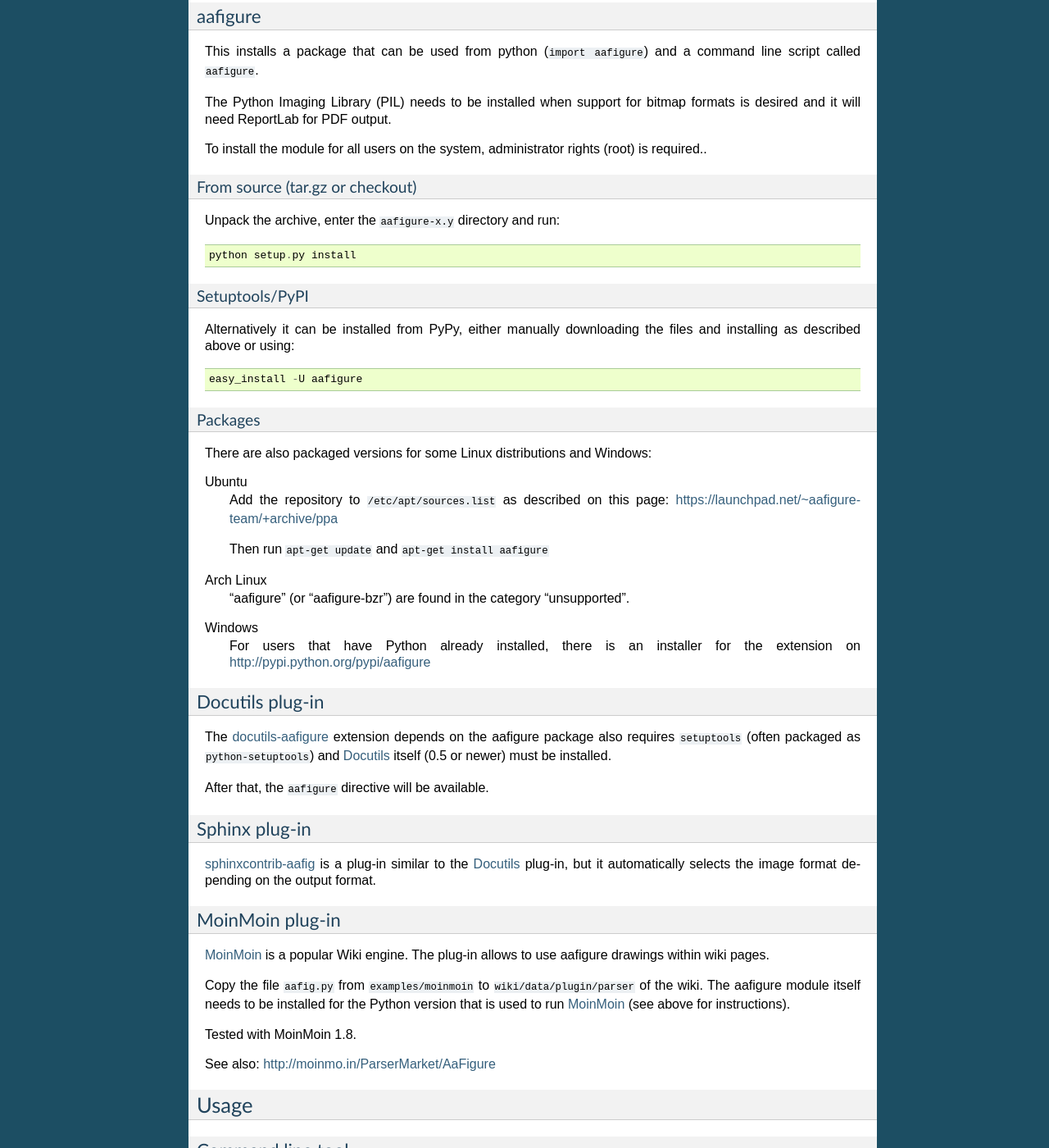
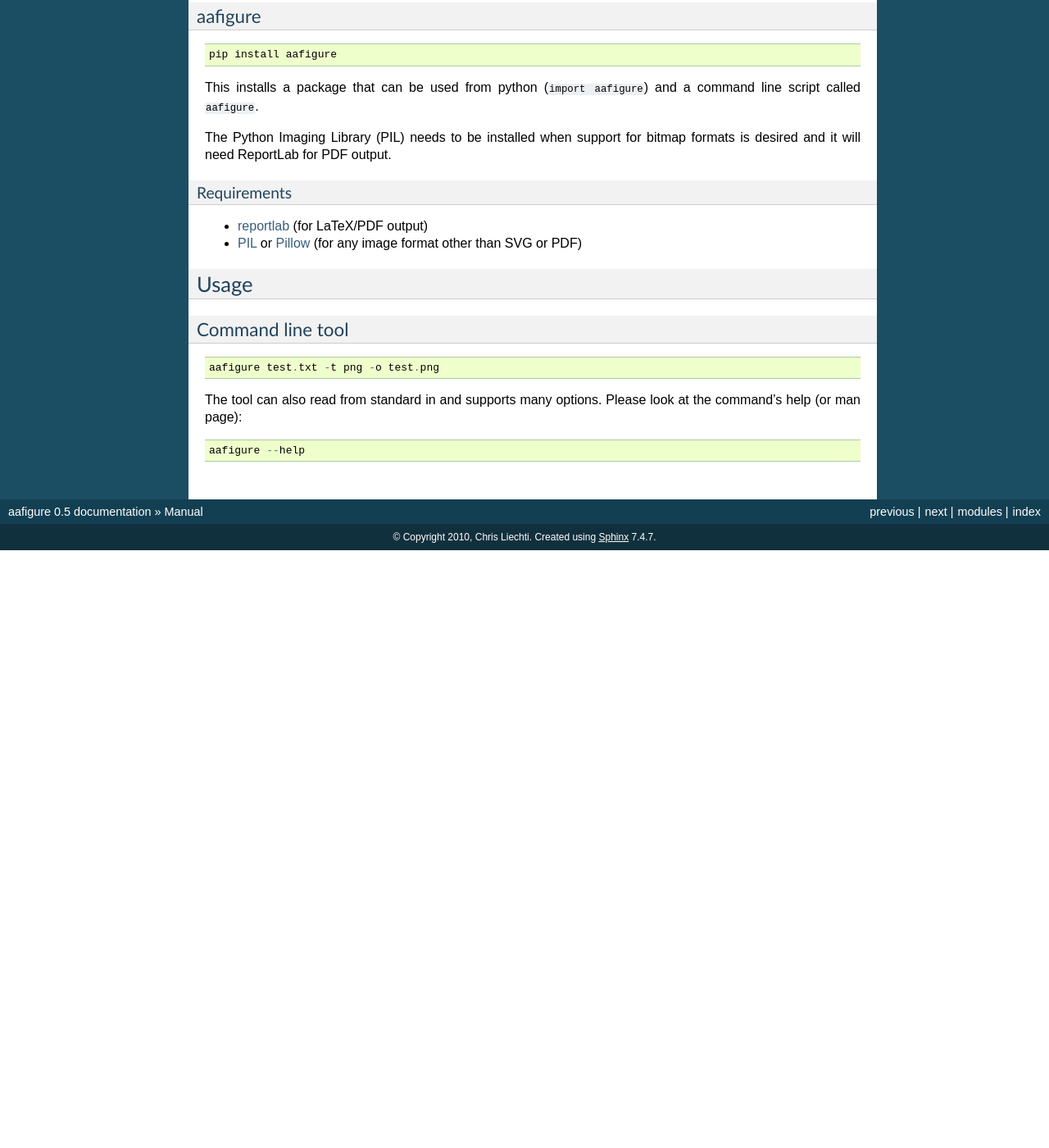
Before and after one commit to aafigure/aafigure, a Sphinx documentation site: the page built from documentation/manual.rst, in a window 1280 px wide and 1400 px high, scrolled down 1053 px. Shown: the whole window at 82% size. Built offline with Sphinx 7.4.7, drawn with Linux system fonts in a browser that asks for light colours; after the commit the page ends 1724 px from its top, so only the background shows below that; some of the changed text lies outside the part shown.

Commit message:
docs: add doc from sphinxconrib-aafig, restructure chapters
- use parts of sphinxconrib-aafig' README in sphinx.rst
- put all integrations (docutils, sphinx, moin) into separate chapter and files
- cleanup manual
- update credits

```diff
--- a/CREDITS.rst
+++ b/CREDITS.rst
@@ -2,9 +2,9 @@
  Credits
 =========
 
-- Chris Liechti (zsquareplusc)
-- Leandro Lucarella (llucax)
-- Oliver Joos
+- Chris Liechti (zsquareplusc) - creator
+- Leandro Lucarella (llucax) - contributor, sphinxcontrib-aafig
+- Oliver Joos - contributor
 - Jim Wisniewski
 - Florent Gallaire
 - ... not all names may be listed here, see also ``git log`` or online history_
--- a/documentation/index.rst
+++ b/documentation/index.rst
@@ -12,6 +12,7 @@
     manual
     shortintro
     examples
+    integrations
     appendix
 
 Indices and tables
--- a/documentation/manual.rst
+++ b/documentation/manual.rst
@@ -68,81 +68,25 @@
 
 aafigure
 --------
+::
+
+    pip install aafigure
+
 This installs a package that can be used from python (``import aafigure``) and
 a command line script called ``aafigure``.
 
 The Python Imaging Library (PIL) needs to be installed when support for bitmap
 formats is desired and it will need ReportLab for PDF output.
 
-To install the module for all users on the system, administrator rights (root)
-is required..
+Requirements
+~~~~~~~~~~~~
 
-From source (tar.gz or checkout)
-~~~~~~~~~~~~~~~~~~~~~~~~~~~~~~~~
-Unpack the archive, enter the ``aafigure-x.y`` directory and run::
+* reportlab_ (for LaTeX/PDF output)
+* PIL_ or Pillow_ (for any image format other than SVG or PDF)
 
-    python setup.py install
-
-Setuptools/PyPI
-~~~~~~~~~~~~~~~
-Alternatively it can be installed from PyPy, either manually downloading the
-files and installing as described above or using::
-
-    easy_install -U aafigure
-
-Packages
-~~~~~~~~
-There are also packaged versions for some Linux distributions and Windows:
-
-Ubuntu
-    Add the repository to ``/etc/apt/sources.list`` as described on this page:
-    https://launchpad.net/~aafigure-team/+archive/ppa
-
-    Then run ``apt-get update`` and ``apt-get install aafigure``
-
-Arch Linux
-    "aafigure" (or "aafigure-bzr") are found in the category "unsupported".
-
-Windows
-    For users that have Python already installed, there is an installer for
-    the extension on http://pypi.python.org/pypi/aafigure
-
-
-Docutils plug-in
-----------------
-The docutils-aafigure_ extension depends on the aafigure package also requires
-``setuptools`` (often packaged as ``python-setuptools``) and Docutils_ itself
-(0.5 or newer) must be installed.
-
-After that, the ``aafigure`` directive will be available.
-
-.. _docutils-aafigure: http://pypi.python.org/pypi/aafigure
-.. _Docutils: http://docutils.sf.net
-
-
-Sphinx plug-in
---------------
-sphinxcontrib-aafig_ is a plug-in similar to the Docutils_ plug-in, but it
-automatically selects the image format depending on the output format.
-
-.. _sphinxcontrib-aafig: http://pypi.python.org/pypi/sphinxcontrib-aafig
-
-
-MoinMoin plug-in
-----------------
-MoinMoin_ is a popular Wiki engine. The plug-in allows to use aafigure drawings
-within wiki pages.
-
-Copy the file ``aafig.py`` from ``examples/moinmoin`` to
-``wiki/data/plugin/parser`` of the wiki. The aafigure module itself needs to
-be installed for the Python version that is used to run MoinMoin_ (see above for
-instructions).
-
-Tested with MoinMoin 1.8.
-
-See also: http://moinmo.in/ParserMarket/AaFigure
-
-.. _MoinMoin: http://moinmo.in
+.. _reportlab: http://www.reportlab.org/
+.. _PIL: http://www.pythonware.com/products/pil/
+.. _Pillow: https://python-pillow.org/
 
 
 Usage
@@ -157,68 +101,3 @@
 at the command's help (or man page)::
 
     aafigure --help
-
-Within Docutils
----------------
-A ``aafigure`` directive is provided that allows to insert images::
-
-    .. aafigure::
-
-        DD o--->
-
-::
-
-    ./rst2html.py README.txt >README.html
-
-This results in the ``README.html`` file and a ``.svg`` file (or the specified
-file type) for each ``aafigure``.
-
-The resulting ``README.html`` file can be viewed with a SVG capable browser. It
-has been tested with Firefox 1.5, 2.0 and 3.0.
-
-Within Sphinx
--------------
-In ``conf.py`` add::
-
-    extensions = ['sphinxcontrib.aafig']
-
-This provides the ``aafig`` directive::
-
-    .. aafig::
-
-        DD o--->
-
-The output format is automatically chosen depending on the generated document
-format (e.g. HTML or PDF).
-
-Within MoinMoin
----------------
-ASCII Art figures can be inserted into a MoinMoin_ WikiText page the following
-way::
-
-    {{{#!aafig scale=1.5 foreground=#ff1010
-    DD o--->
-    }}}
-
-The parser name is ``aafig`` and options are appended, separated with spaces.
-Options that require a value take that after a ``=`` without any whitespace
-between option and value.  Supported options are:
-
-    - ``scale=<float>``
-    - ``aspect=<float>``
-    - ``textual``
-    - ``textual_strict``
-    - ``proportional``
-    - ``linewidth=<float>``
-    - ``foreground=#rrggbb``
-    - ``fill=#rrggbb``
-
-There is no ``background`` as the SVG backend ignores that. And it is not possible
-to pass generic options.
-
-The images are generated and stored in MoinMoin's internal cache. So there is
-no mess with attached files on the page. Each change on an image generates a
-new cache entry so the cache may grow over time. However the files can be
-deleted with no problem as they can be rebuilt when the page is viewed again
-(the old files are not automatically deleted as they are still used when older
-revision of a page is displayed).
```
Also changed, not shown: documentation/docutils.rst (added, +54 -0 lines), documentation/integrations.rst (added, +10 -0 lines), documentation/moinmoin.rst (added, +48 -0 lines), documentation/shortintro.rst (+0 -63 lines), documentation/sphinxext.rst (added, +132 -0 lines), 1 other file.
